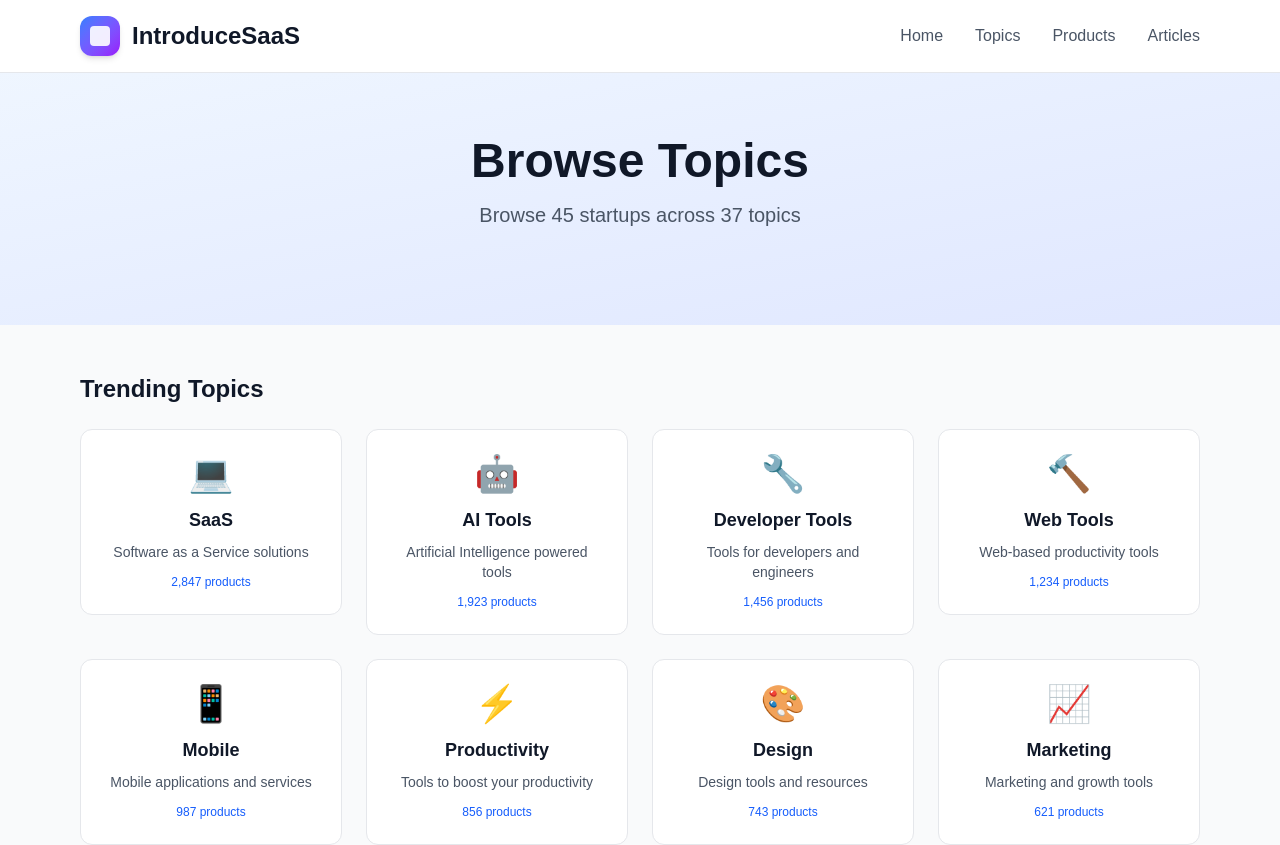
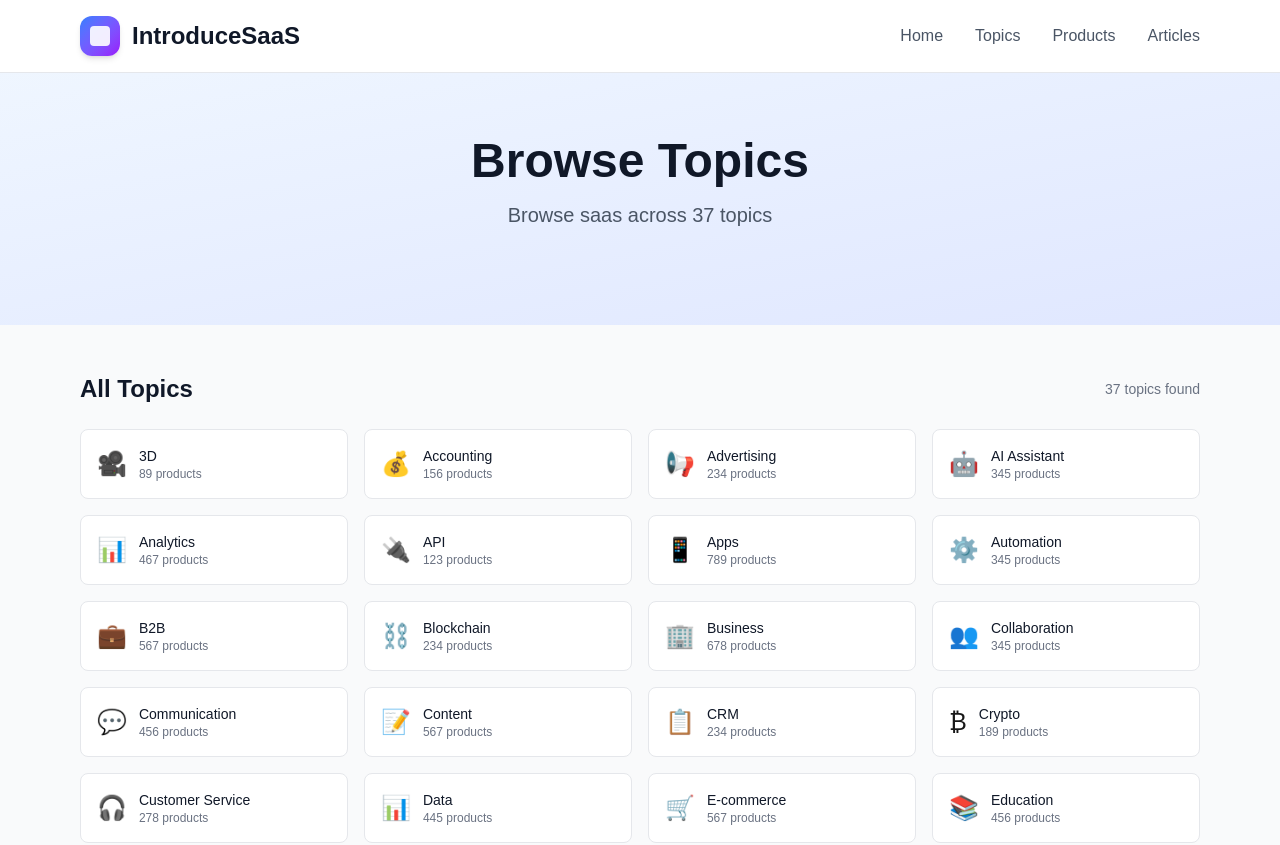
Before and after one commit to millwheel/saas-introduce-front, a Next.js app: page /topics in a window 1280 px wide. Shown: the top 845 px of the page. Built offline with nearby package versions, Linux system fonts and the light colour scheme.

Commit message:
feat: trending topics 제거

```diff
--- a/src/app/topics/page.tsx
+++ b/src/app/topics/page.tsx
@@ -1,5 +1,5 @@
 import Link from 'next/link'
-import {allTopics, trendingTopics} from "@/data/mock";
+import {topics} from "@/data/mock";
 
 export default function TopicsPage() {
 
@@ -12,58 +12,24 @@ export default function TopicsPage() {
                         Browse Topics
                     </h1>
                     <p className="text-xl text-gray-600 mb-8 max-w-3xl mx-auto">
-                        Browse {(trendingTopics.length + allTopics.length).toLocaleString()} startups across {allTopics.length} topics
+                        Browse saas across {topics.length} topics
                     </p>
                 </div>
             </section>
 
             {/* Topics Sections */}
             <div className="max-w-6xl mx-auto px-4 py-12 space-y-16">
-                {/* Trending Topics Section */}
-                <section>
-                    <h2 className="text-2xl font-bold text-gray-900 mb-6">Trending Topics</h2>
-                    {trendingTopics.length > 0 ? (
-                        <div className="grid grid-cols-1 sm:grid-cols-2 lg:grid-cols-4 gap-6">
-                            {trendingTopics.map((topic) => (
-                                <Link key={topic.id} href={`/topics/${topic.id}`}>
-                                    <div className="bg-white rounded-xl p-6 border border-gray-200 hover:shadow-lg hover:border-blue-200 transition-all duration-200 cursor-pointer group">
-                                        <div className="text-center">
-                                            <div className="text-4xl mb-3 group-hover:scale-110 transition-transform">
-                                                {topic.emoji}
-                                            </div>
-                                            <h3 className="text-lg font-semibold text-gray-900 mb-2 group-hover:text-blue-600 transition-colors">
-                                                {topic.name}
-                                            </h3>
-                                            <p className="text-sm text-gray-600 mb-3 line-clamp-2">
-                                                {topic.description}
-                                            </p>
-                                            <div className="text-xs text-blue-600 font-medium">
-                                                {topic.productCount.toLocaleString()} products
-                                            </div>
-                                        </div>
-                                    </div>
-                                </Link>
-                            ))}
-                        </div>
-                    ) : (
-                        <div className="text-center py-8">
-                            <p className="text-gray-500">No trending topics found matching your search</p>
-                        </div>
-                    )}
-                </section>
-
-                {/* All Topics Section */}
                 <section>
                     <div className="flex items-center justify-between mb-6">
                         <h2 className="text-2xl font-bold text-gray-900">All Topics</h2>
                         <span className="text-sm text-gray-500">
-                            {allTopics.length} topics found
+                            {topics.length} topics found
                         </span>
                     </div>
 
-                    {allTopics.length > 0 ? (
+                    {topics.length > 0 ? (
                         <div className="grid grid-cols-1 sm:grid-cols-2 lg:grid-cols-3 xl:grid-cols-4 gap-4">
-                            {allTopics.map((topic) => (
+                            {topics.map((topic) => (
                                 <Link key={topic.id} href={`/topics/${topic.id}`}>
                                     <div className="bg-white rounded-lg p-4 border border-gray-200 hover:shadow-md hover:border-blue-200 transition-all duration-200 cursor-pointer group">
                                         <div className="flex items-center space-x-3">
--- a/src/data/mock.ts
+++ b/src/data/mock.ts
@@ -52,7 +52,7 @@ export const trendingTopics: TopicCardType[] = [
     { id: 'marketing', name: 'Marketing', emoji: '📈', description: 'Marketing and growth tools', productCount: 621, trending: true },
 ]
 
-export const allTopics: TopicCardType[] = [
+export const topics: TopicCardType[] = [
     { id: '3d', name: '3D', emoji: '🎥', description: '3D design and modeling tools', productCount: 89 },
     { id: 'accounting', name: 'Accounting', emoji: '💰', description: 'Financial accounting solutions', productCount: 156 },
     { id: 'advertising', name: 'Advertising', emoji: '📢', description: 'Advertising platforms and tools', productCount: 234 },
```
